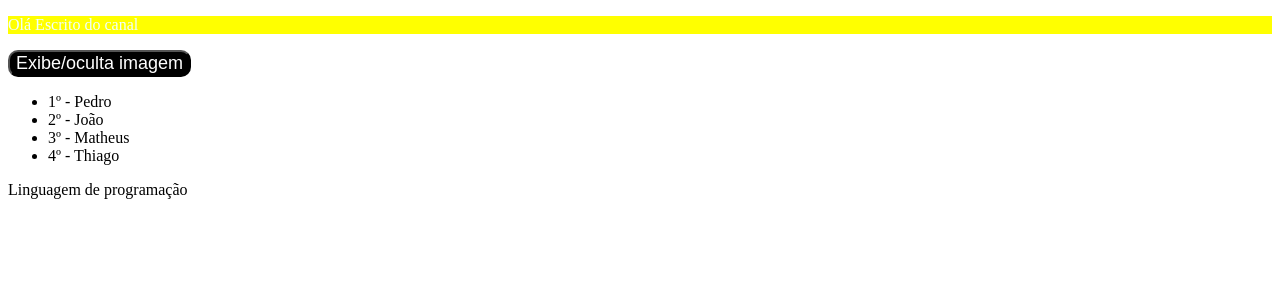
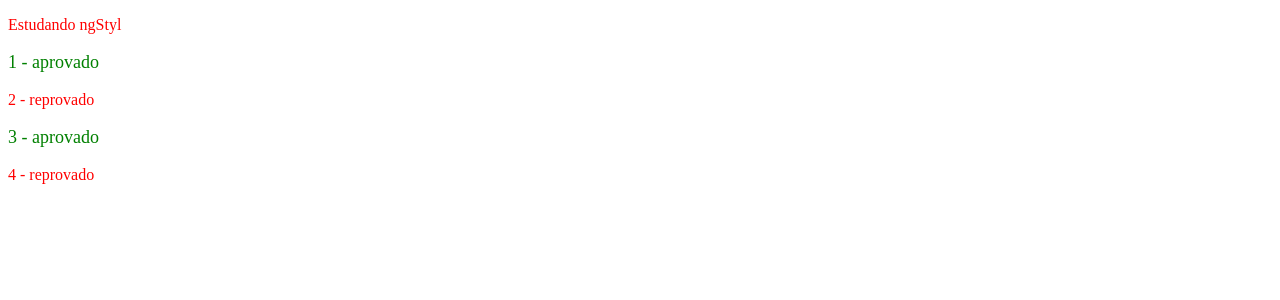
Before and after one commit to Aldenor-Neto/projeto-youtube---Angular-17, an Angular app: page / in a window 1280 px wide. Shown: the top 300 px of the page. Built offline with nearby package versions, Linux system fonts and the light colour scheme.

Commit message:
diretivas ngStyles e ngClass

```diff
--- a/src/app/component/estudo/estudo.component.css
+++ b/src/app/component/estudo/estudo.component.css
@@ -9,7 +9,10 @@ button{
   font-size: 18px;
   border-radius: 10px;
 }
-p {
-background-color: yellow;
-color: azure;
+.fonteVerde{
+color: green;
+font-size: 18px;
 }
+.fonteVermelha{
+  color: red;
+}
--- a/src/app/component/estudo/estudo.component.html
+++ b/src/app/component/estudo/estudo.component.html
@@ -1,18 +1,3 @@
-<p>Olá {{nome}}</p>
+<p [ngStyle]="{'color': cor ?'green' :'red'}">Estudando ngStyl</p>
 
-<div *ngIf="exibirImagem">
-  <img class="imagem" [src]="imagem" [alt]="descricao">
-
-  <button (click)="alterarImagem()">Alterar imagem</button>
-</div>
-<button (click)="exibeOcultaImagem()">Exibe/oculta imagem</button>
-
-<ul>
-  <li *ngFor="let n of nomes ; index as indice">{{ indice+1 }}º - {{ n }}</li>
-</ul>
-
-<div [ngSwitch]="linguagem">
-  <div *ngSwitchCase="'html'">Linguagem de marcação</div>
-  <div *ngSwitchCase="'java'">Linguagem de programação</div>
-  <div *ngSwitchDefault="">Linguagem não encontrada</div>
-</div>
+<p *ngFor="let l of lista; index as index" [ngClass]="{'fonteVerde': l=='aprovado', 'fonteVermelha': l != 'aprovado'}">{{ index+1 }} - {{ l }}</p>
--- a/src/app/component/estudo/estudo.component.ts
+++ b/src/app/component/estudo/estudo.component.ts
@@ -10,32 +10,7 @@ import { Component } from '@angular/core';
 })
 export class EstudoComponent {
 
-  nome: String = "Escrito do canal";
-  imagem: String = "../../../assets/imagem home studio Aldenor Neto.jpg";
-  descricao: String = "imagem do stúdio Aldenor Neto";
-  exibirImagem: boolean = false;
-  nomes: String[] = ['Pedro', 'João', 'Matheus', 'Thiago'];
-  linguagem: String = "java";
+cor: boolean = false;
+lista: String[] = ['aprovado', 'reprovado', 'aprovado', 'reprovado'];
 
-exibeOcultaImagem(){
-  if(this.exibirImagem){
-    this.exibirImagem = false;
-  } else {
-    this.exibirImagem = true;
-  }
 }
-
-  mensagem() {
-    alert('estudando event biding');
-  }
-
-  alterarImagem(){
-if(this.imagem === "../../../assets/imagem home studio Aldenor Neto.jpg"){
-  this.imagem ="../../../assets/imagem kenosis.jpeg";
-  this.descricao = "imagem Kenôsis";
-} else{
-  this.imagem = "../../../assets/imagem home studio Aldenor Neto.jpg";
-  this.descricao = "imagem do stúdio Aldenor Neto";
-}
-  }
-}
```
Also changed, not shown: 1 other file (tests, documents, lock files or other folders).
